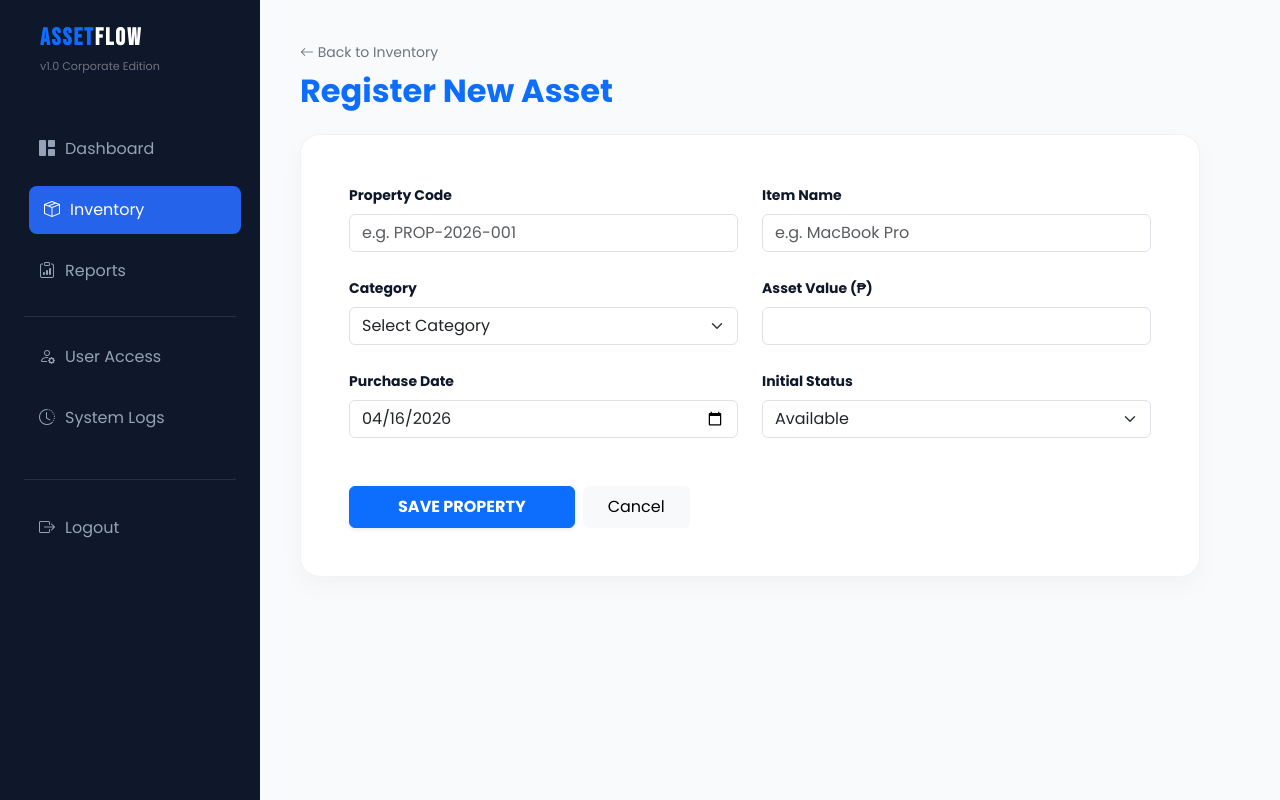
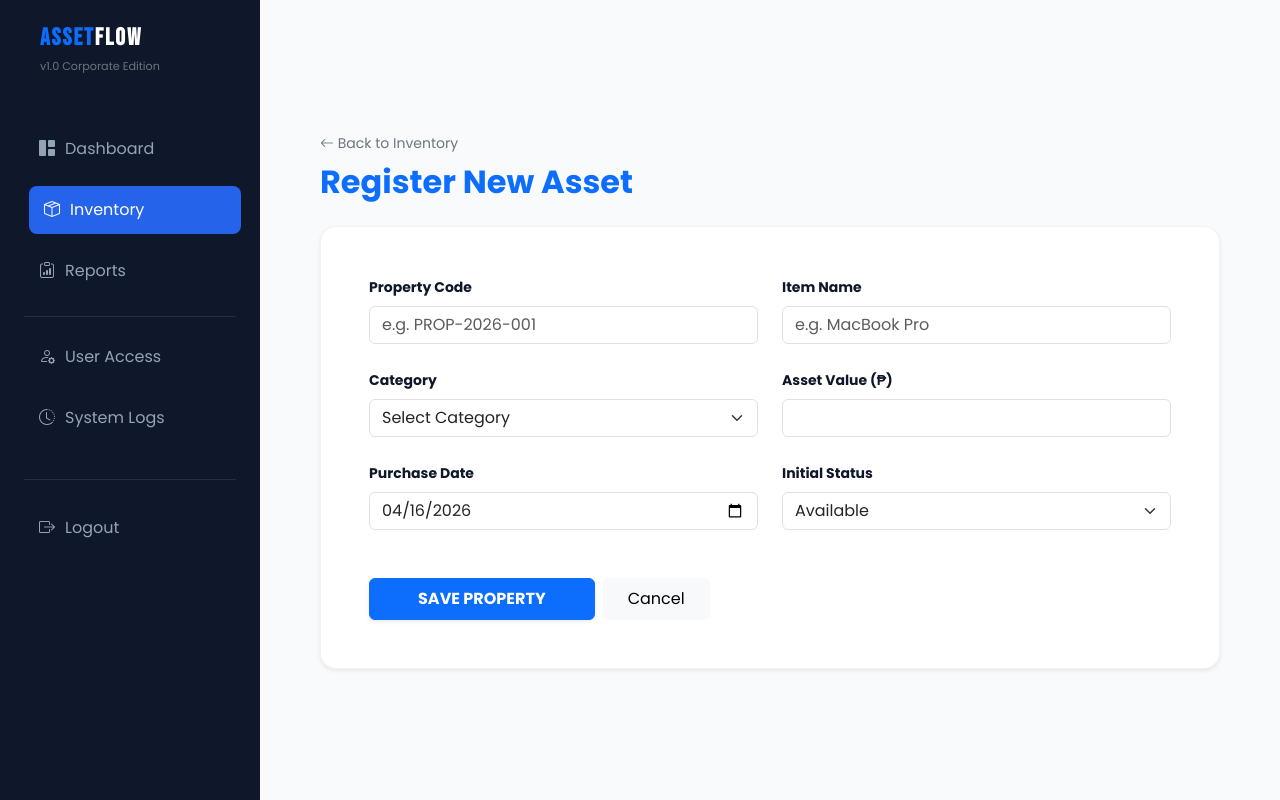
Before and after one commit to brixsytinghao-oss/property-inventory, a PHP site: page /add_asset.php in a window 1280 px wide. Run offline with PHP 8.4, Linux system fonts and the light colour scheme; a user stored in the database is signed in; data comes from the database, SQL or seed files in the repository.

Commit message:
Update add_asset.php

```diff
--- a/add_asset.php
+++ b/add_asset.php
@@ -1,4 +1,3 @@
-
 <?php
 session_start();
 if (!isset($_SESSION['user_id'])) { header("Location: login.php"); exit(); }
@@ -10,13 +9,17 @@ include 'includes/sidebar.php';
 $cat_stmt = $pdo->query("SELECT * FROM categories ORDER BY category_name ASC");
 ?>
 
-<div class="main-content">
+<div class="main-content d-flex flex-column align-items-center justify-content-center" style="min-height: 90vh;">
+
+    <div style="width: 100%; max-width: 900px;">
         <div class="mb-4">
-        <a href="inventory.php" class="text-decoration-none text-secondary small"><i class="bi bi-arrow-left"></i> Back to Inventory</a>
+            <a href="inventory.php" class="text-decoration-none text-secondary small">
+                <i class="bi bi-arrow-left"></i> Back to Inventory
+            </a>
             <h2 class="fw-bold mt-2 text-primary">Register New Asset</h2>
         </div>
 
-    <div class="inventory-table-card p-5" style="max-width: 900px;">
+        <div class="inventory-table-card p-5 bg-white shadow-sm rounded-4 mx-auto">
             <form action="process_asset.php" method="POST">
                 <div class="row g-4">
                     <div class="col-md-6">
@@ -66,3 +69,4 @@ $cat_stmt = $pdo->query("SELECT * FROM categories ORDER BY category_name ASC");
             </form>
         </div>
     </div>
+</div>
```
Lines whose indentation alone changed are shown as unchanged.
